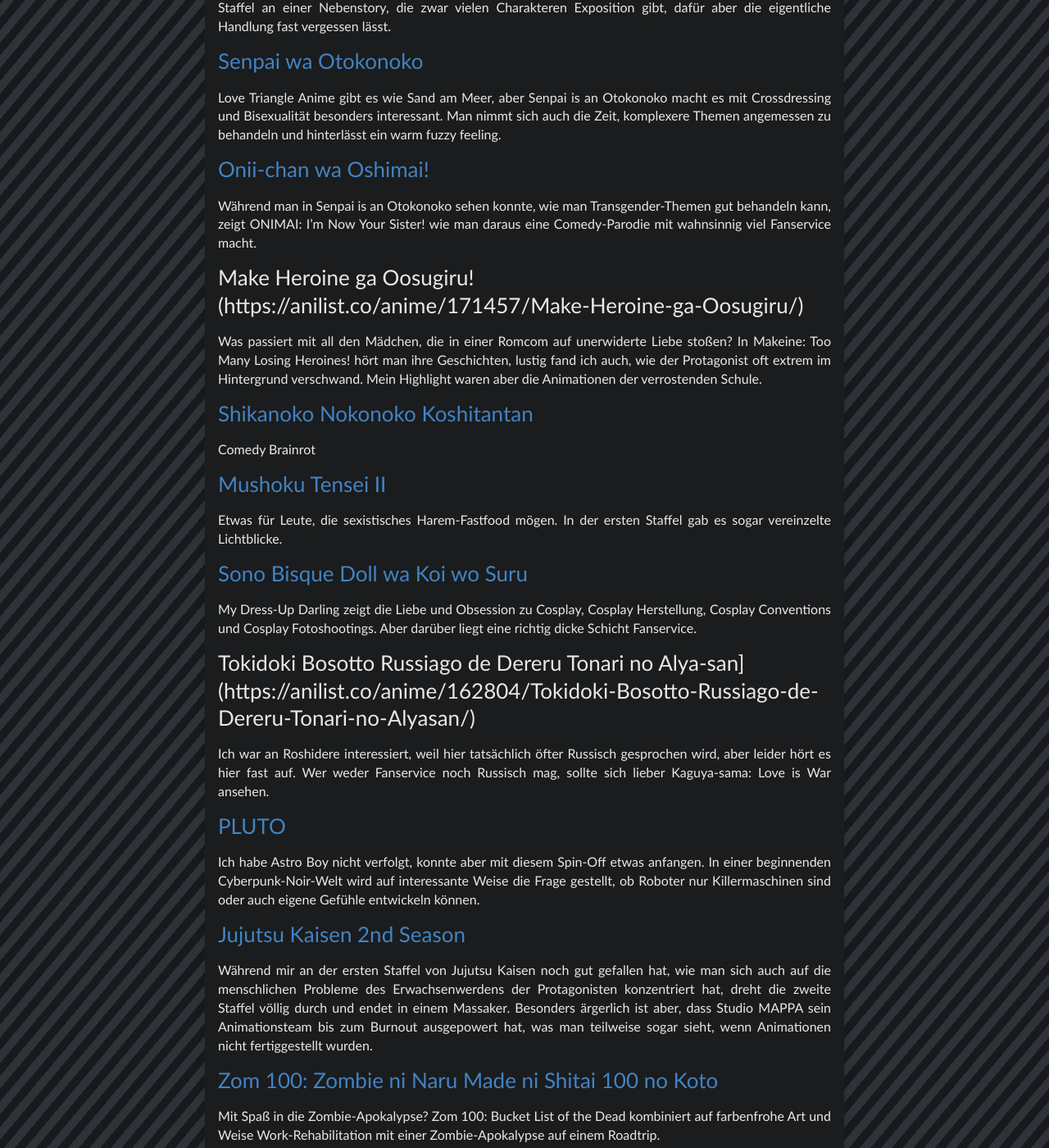
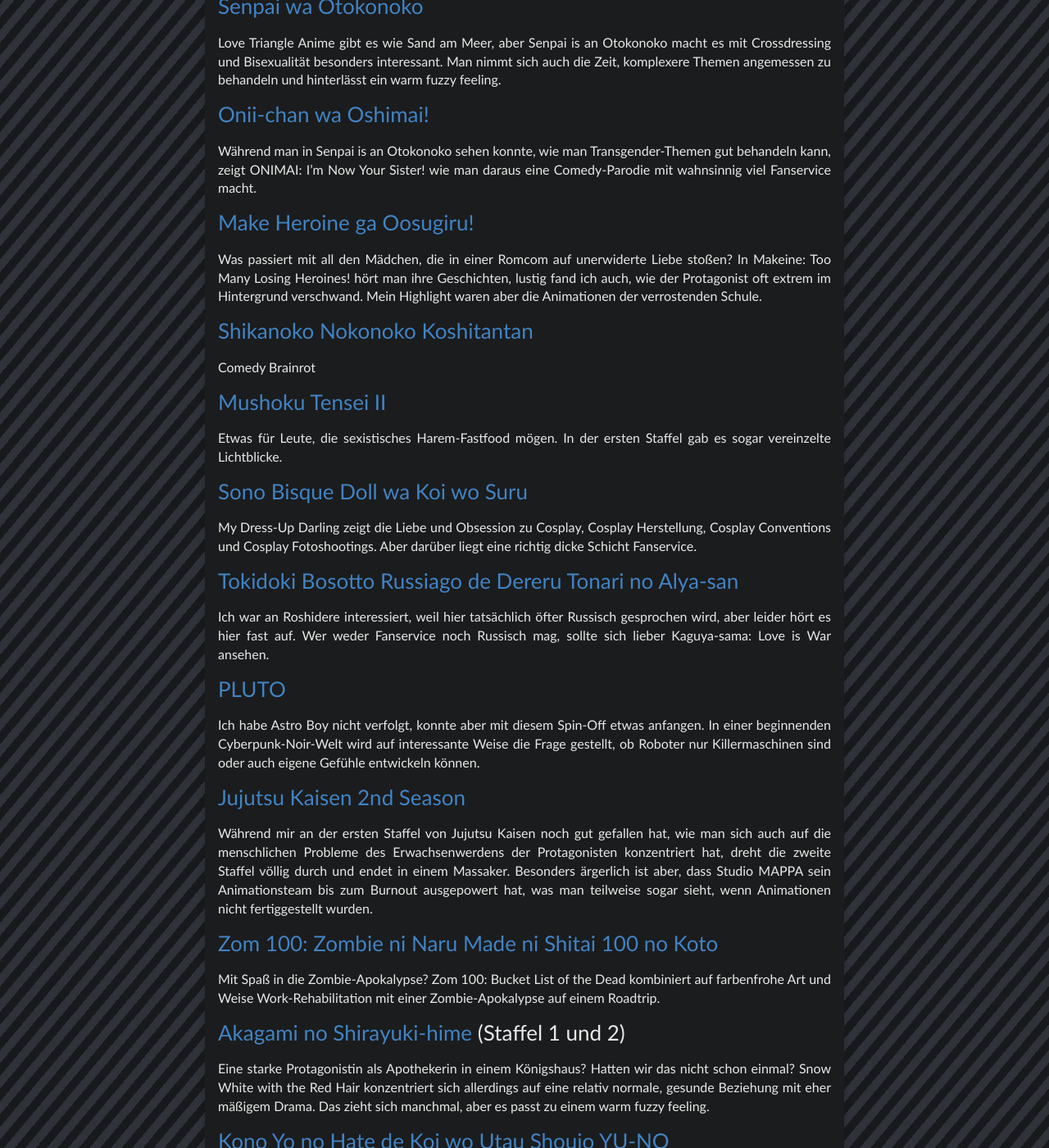
Before and after one commit to Der-Eddy/blog, a Jekyll site: the page built from _posts/2025-01-07-recap2024.md, in a window 1280 px wide and 1400 px high, scrolled down 2593 px. Shown: the whole window at 82% size. Built offline with Jekyll 4.4.1, drawn with Linux system fonts in a browser that asks for light colours; some of the changed text lies outside the part shown.

Commit message:
fixed typos in entry recap2024

```diff
--- a/_posts/2025-01-07-recap2024.md
+++ b/_posts/2025-01-07-recap2024.md
@@ -17,7 +17,7 @@
 ## Manga
 <hr><br>
 
-### Ki ni Natteru Hito ga Otoko Janakatta](https://anilist.co/manga/149544/Ki-ni-Natteru-Hito-ga-Otoko-Janakatta/)
+### [Ki ni Natteru Hito ga Otoko Janakatta](https://anilist.co/manga/149544/Ki-ni-Natteru-Hito-ga-Otoko-Janakatta/)
 Auch bekannt als "Green Yuri Manga", benannt nach der sehr präsenten grünen Farbe im Manga. Hier geht es darum, wie zwei Frauen durch Alternative/Punk Rock bzw. Musik im Allgemeinen zueinander finden.
 
 ### [Nyaight of the Living Cat](https://anilist.co/manga/124767/Nyaight-of-the-Living-Cat/)
@@ -53,7 +53,7 @@
 ### [Onii-chan wa Oshimai!](https://anilist.co/anime/147864/Oniichan-wa-Oshimai/)
 Während man in Senpai is an Otokonoko sehen konnte, wie man Transgender-Themen gut behandeln kann, zeigt ONIMAI: I'm Now Your Sister! wie man daraus eine Comedy-Parodie mit wahnsinnig viel Fanservice macht.
 
-### Make Heroine ga Oosugiru!(https://anilist.co/anime/171457/Make-Heroine-ga-Oosugiru/)
+### [Make Heroine ga Oosugiru!](https://anilist.co/anime/171457/Make-Heroine-ga-Oosugiru/)
 Was passiert mit all den Mädchen, die in einer Romcom auf unerwiderte Liebe stoßen? In Makeine: Too Many Losing Heroines! hört man ihre Geschichten, lustig fand ich auch, wie der Protagonist oft extrem im Hintergrund verschwand. Mein Highlight waren aber die Animationen der verrostenden Schule.
 
 ### [Shikanoko Nokonoko Koshitantan](https://anilist.co/anime/175977/Shikanoko-Nokonoko-Koshitantan/)
@@ -65,7 +65,7 @@
 ### [Sono Bisque Doll wa Koi wo Suru](https://anilist.co/anime/132405/Sono-Bisque-Doll-wa-Koi-wo-Suru/)
 My Dress-Up Darling zeigt die Liebe und Obsession zu Cosplay, Cosplay Herstellung, Cosplay Conventions und Cosplay Fotoshootings. Aber darüber liegt eine richtig dicke Schicht Fanservice.
 
-### Tokidoki Bosotto Russiago de Dereru Tonari no Alya-san](https://anilist.co/anime/162804/Tokidoki-Bosotto-Russiago-de-Dereru-Tonari-no-Alyasan/)
+### [Tokidoki Bosotto Russiago de Dereru Tonari no Alya-san](https://anilist.co/anime/162804/Tokidoki-Bosotto-Russiago-de-Dereru-Tonari-no-Alyasan/)
 Ich war an Roshidere interessiert, weil hier tatsächlich öfter Russisch gesprochen wird, aber leider hört es hier fast auf. Wer weder Fanservice noch Russisch mag, sollte sich lieber Kaguya-sama: Love is War ansehen.
 
 ### [PLUTO](https://anilist.co/anime/99088/PLUTO/)
@@ -77,7 +77,7 @@
 ### [Zom 100: Zombie ni Naru Made ni Shitai 100 no Koto](https://anilist.co/anime/159831/Zom-100-Zombie-ni-Naru-Made-ni-Shitai-100-no-Koto/)
 Mit Spaß in die Zombie-Apokalypse? Zom 100: Bucket List of the Dead kombiniert auf farbenfrohe Art und Weise Work-Rehabilitation mit einer Zombie-Apokalypse auf einem Roadtrip.
 
-### Akagami no Shirayuki-hime](https://anilist.co/anime/21058/Akagami-no-Shirayukihime/) (Staffel 1 und 2)
+### [Akagami no Shirayuki-hime](https://anilist.co/anime/21058/Akagami-no-Shirayukihime/) (Staffel 1 und 2)
 Eine starke Protagonistin als Apothekerin in einem Königshaus? Hatten wir das nicht schon einmal? Snow White with the Red Hair konzentriert sich allerdings auf eine relativ normale, gesunde Beziehung mit eher mäßigem Drama. Das zieht sich manchmal, aber es passt zu einem warm fuzzy feeling.
 
 ### [Kono Yo no Hate de Koi wo Utau Shoujo YU-NO](https://anilist.co/anime/97995/Kono-Yo-no-Hate-de-Koi-wo-Utau-Shoujo-YUNO/)
```
